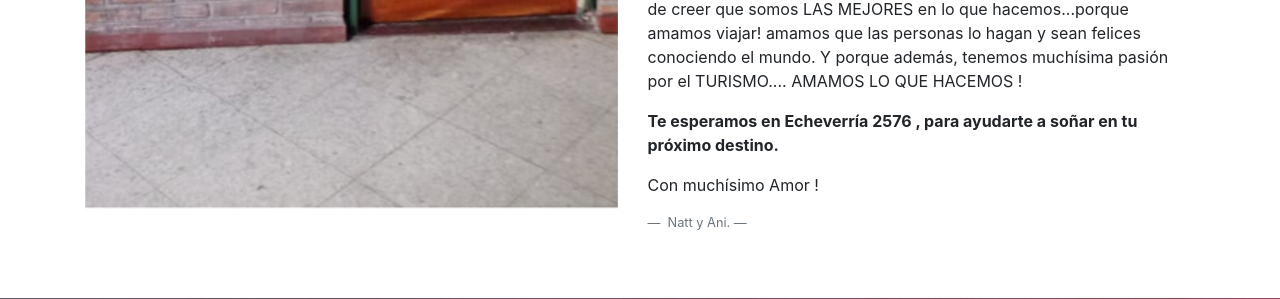
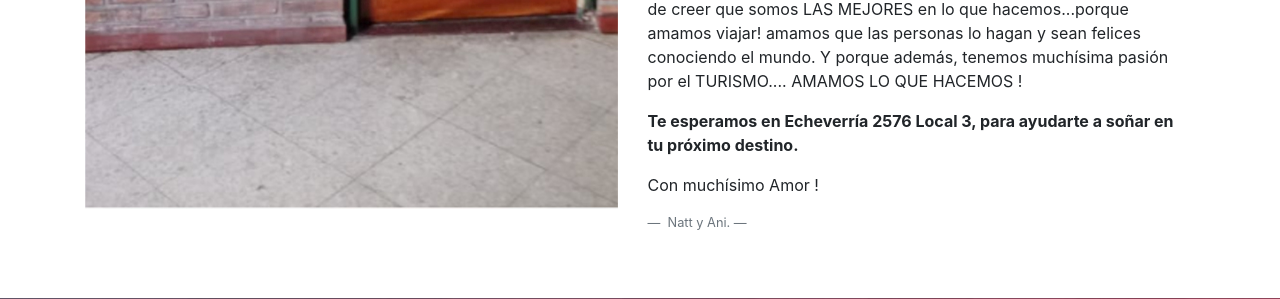
Before and after one commit to sentiarg/lacatrinaviajes.tur.ar, a PHP site: page /quienesSomos.php in a window 1280 px wide. Shown: the part 1244-1543 px from the top of the page. Run offline with PHP 8.4, Linux system fonts and the light colour scheme.

Commit message:
En la solapa quienes somos, acá donde dice te esperamos en Echeverria 2576 en negro, agregale Local 3

```diff
--- a/quienesSomos.php
+++ b/quienesSomos.php
@@ -55,7 +55,7 @@
                     </p>
                     <p>
                         <strong>
-                            Te esperamos en Echeverría 2576 , para ayudarte a soñar en tu próximo destino.
+                            Te esperamos en Echeverría 2576 Local 3, para ayudarte a soñar en tu próximo destino.
                         </strong>
                     </p>
                     <p>
```
